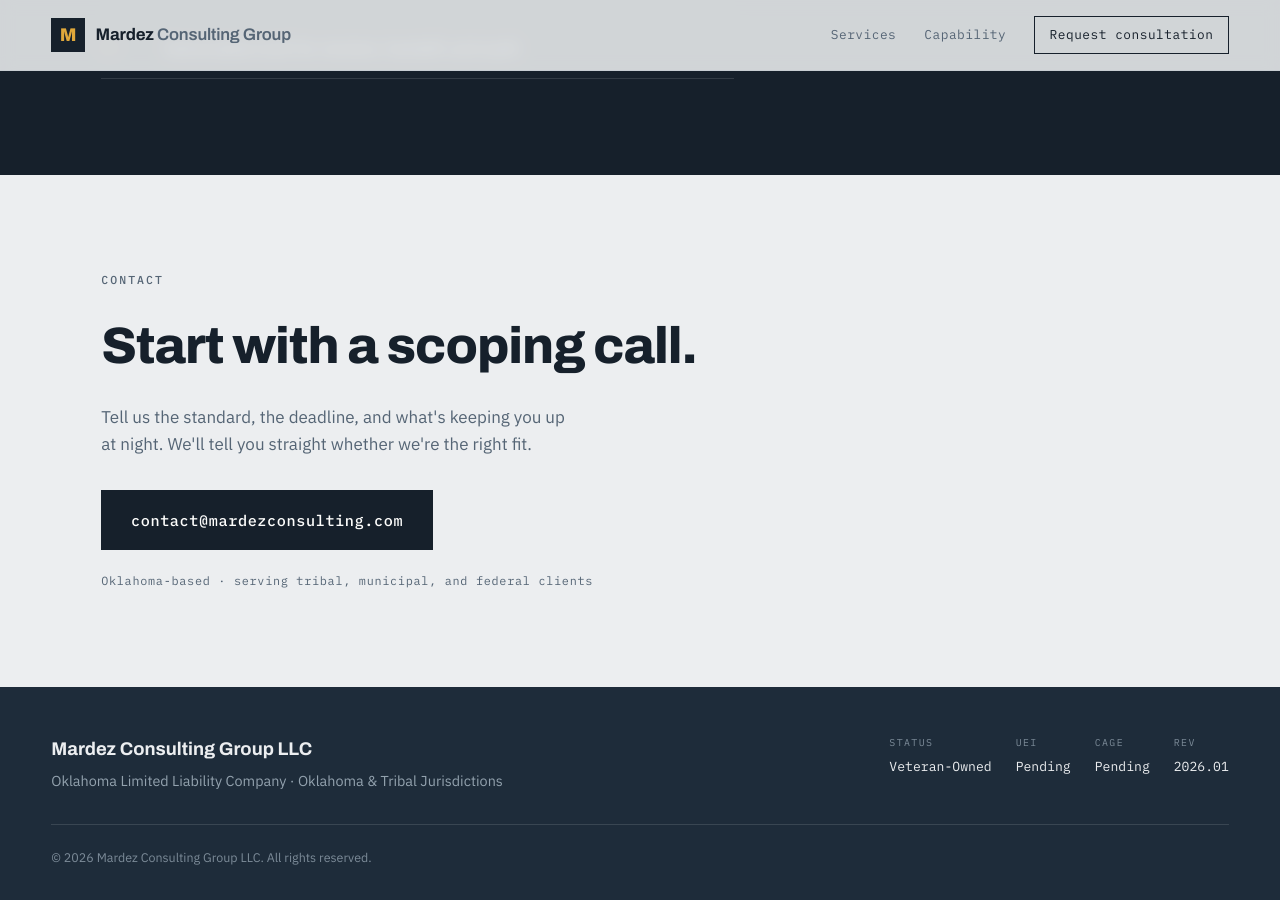
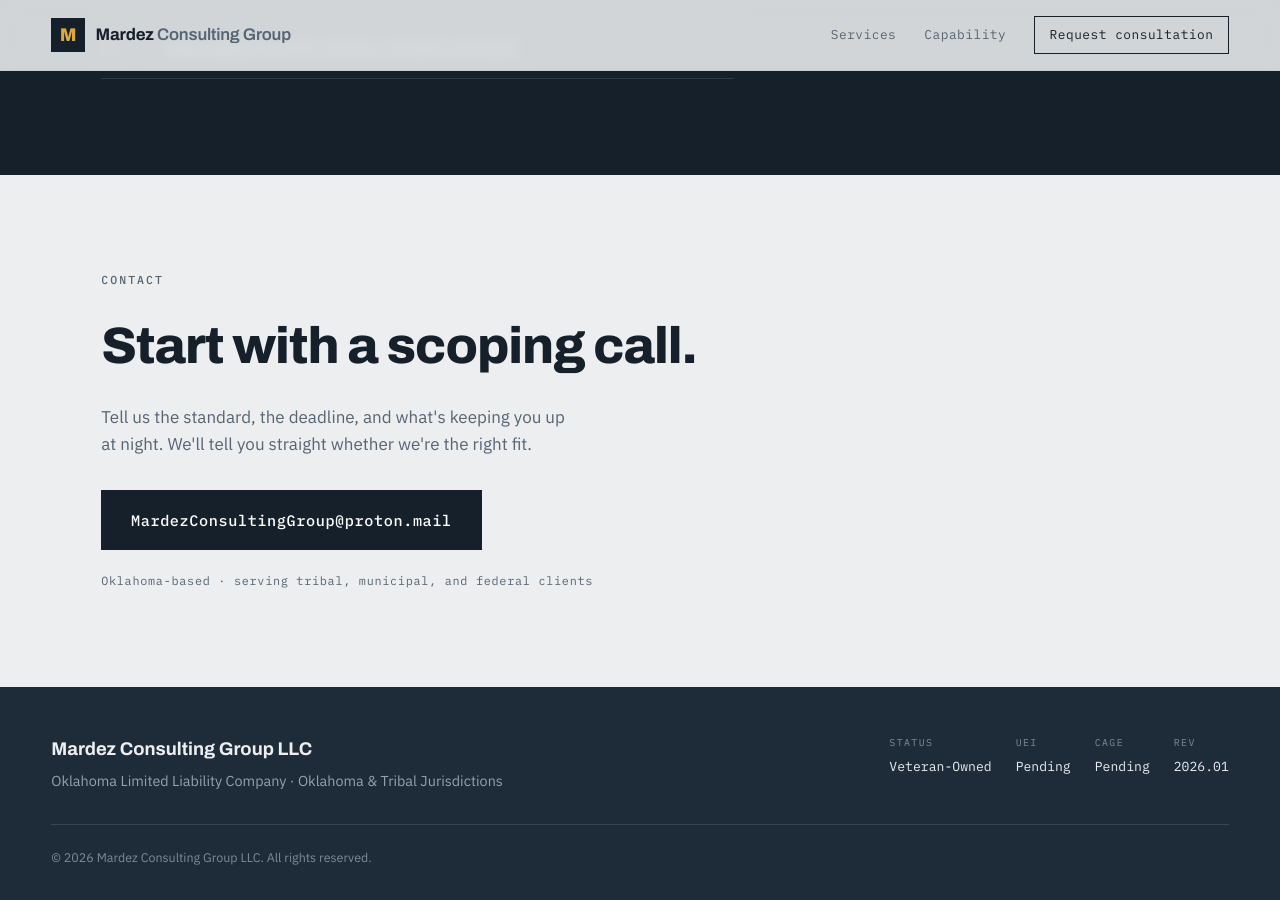
Before and after one commit to MardezConsultingGroup/MardezConsulting.github.io, a Jekyll site: the page built from index.html, in a window 1280 px wide and 900 px high, scrolled down 1602 px. Built offline with Jekyll 4.4.1, drawn with Linux system fonts in a browser that asks for light colours.

Commit message:
Update _config.yml
Changed the email to reflect the business email address.

```diff
--- a/_config.yml
+++ b/_config.yml
@@ -1,7 +1,7 @@
 # ── Mardez Consulting Group LLC ──────────────────────────────
 title: Mardez Consulting Group
 tagline: Compliance, risk, and technical documentation for government and tribal clients.
-email: contact@mardezconsulting.com          # placeholder — swap in real inbox
+email: MardezConsultingGroup@proton.mail          # placeholder — swap in real inbox
 description: >-
   Oklahoma-based, veteran-owned consulting for OSHA compliance,
   security and risk assessment, technical writing, and IT consulting.
```
